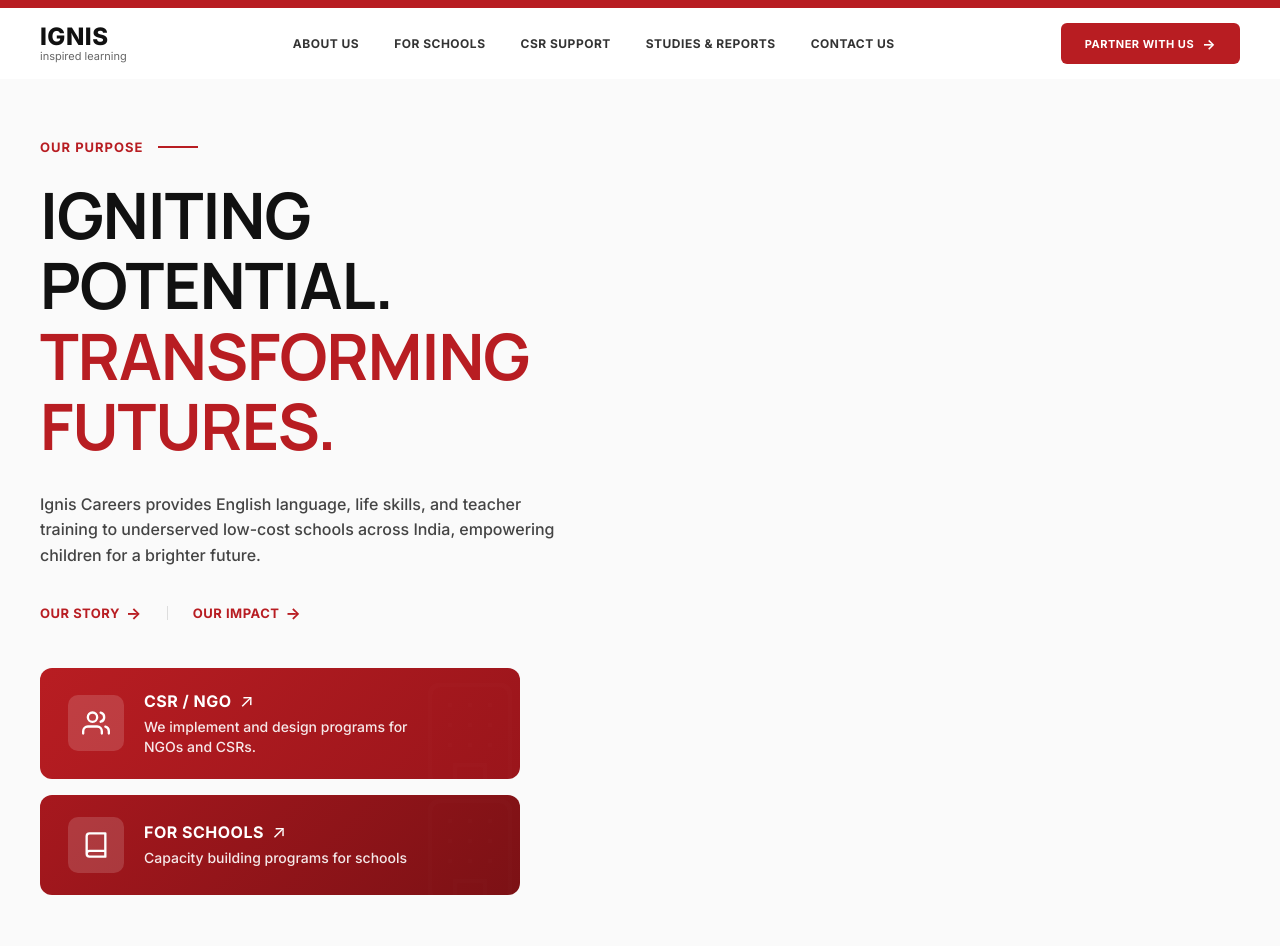
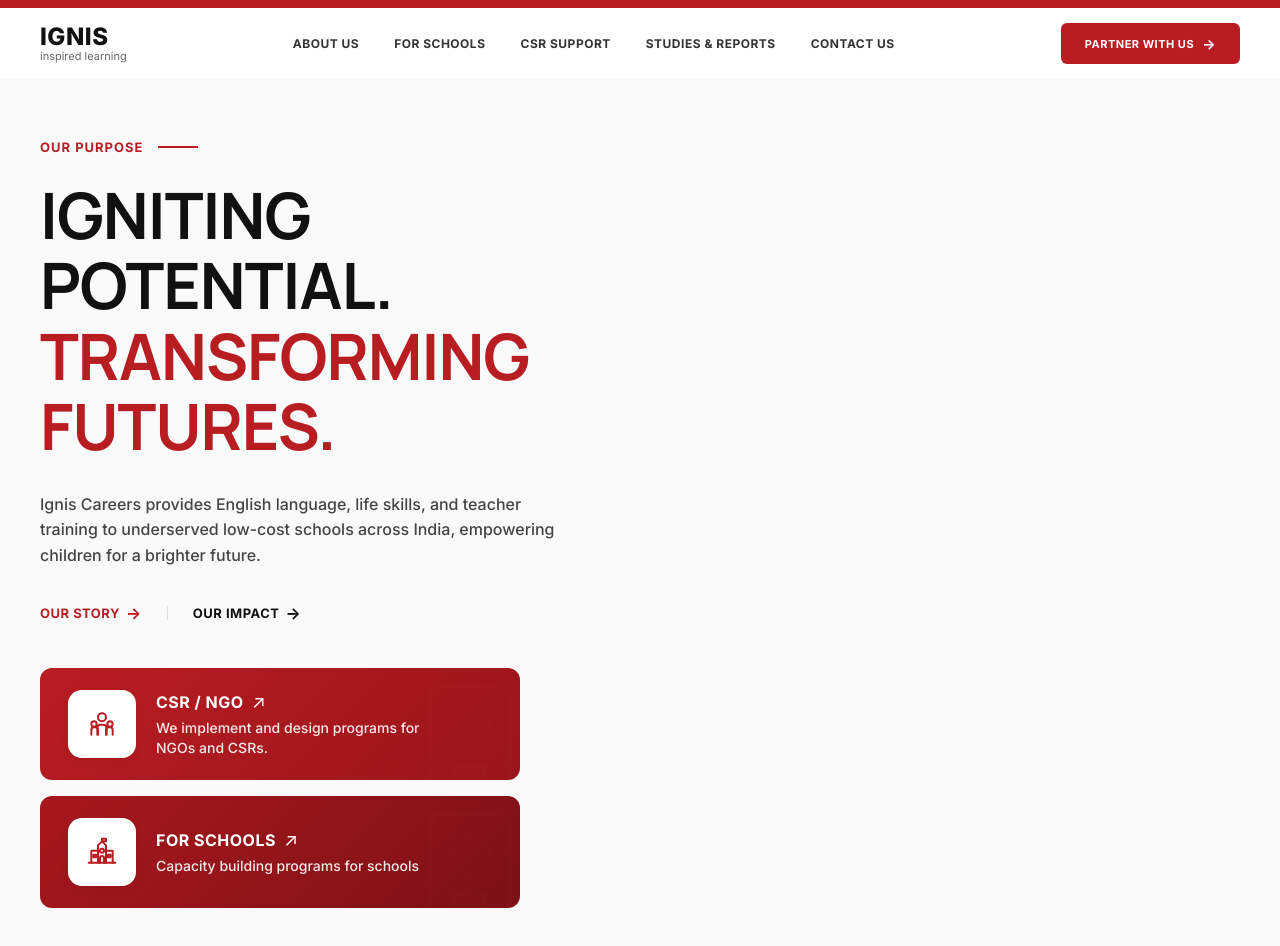
Before and after one commit to dtarun2202-lab/IGNIS, a React (Vite) app in the folder Downloads/IGNIS-main/frontend/: page / in a window 1280 px wide. Shown: the top 946 px of the page. Built offline with nearby package versions, Linux system fonts and the light colour scheme.

Commit message:
buttons done

```diff
--- a/Downloads/IGNIS-main/frontend/src/components/Hero/Hero.css
+++ b/Downloads/IGNIS-main/frontend/src/components/Hero/Hero.css
@@ -90,6 +90,10 @@
     letter-spacing: 0.5px;
 }
 
+.hero-link-black {
+    color: #111;
+}
+
 .hero-link .arrow {
     font-size: 16px;
 }
@@ -135,17 +139,19 @@
 .action-card-icon {
     margin-right: 20px;
     z-index: 2;
-    background: rgba(255, 255, 255, 0.15);
-    padding: 14px;
-    border-radius: 10px;
+    background: #ffffff;
+    color: #b81d22;
+    padding: 18px;
+    border-radius: 14px;
     display: flex;
     align-items: center;
     justify-content: center;
+    box-shadow: 0 4px 10px rgba(0,0,0,0.05);
 }
 
 .action-card-icon svg {
-    width: 28px;
-    height: 28px;
+    width: 32px;
+    height: 32px;
 }
 
 .action-card-content {
--- a/Downloads/IGNIS-main/frontend/src/components/Hero/HeroActions.tsx
+++ b/Downloads/IGNIS-main/frontend/src/components/Hero/HeroActions.tsx
@@ -7,11 +7,13 @@
         <div className="hero-actions">
             <Link to="/csr-ngo" className="action-card action-card-primary">
                 <div className="action-card-icon">
-                    <svg width="24" height="24" viewBox="0 0 24 24" fill="none" stroke="currentColor" strokeWidth="2" strokeLinecap="round" strokeLinejoin="round">
-                        <path d="M17 21v-2a4 4 0 0 0-4-4H5a4 4 0 0 0-4 4v2"></path>
-                        <circle cx="9" cy="7" r="4"></circle>
-                        <path d="M23 21v-2a4 4 0 0 0-3-3.87"></path>
-                        <path d="M16 3.13a4 4 0 0 1 0 7.75"></path>
+                    <svg width="24" height="24" viewBox="0 0 24 24" fill="none" stroke="currentColor" strokeWidth="1.5" strokeLinecap="round" strokeLinejoin="round">
+                        <path d="M12 10a3 3 0 1 0 0-6 3 3 0 0 0 0 6Z"/>
+                        <path d="M15.5 20v-5c0-1.4-1.1-2.5-2.5-2.5h-2c-1.4 0-2.5 1.1-2.5 2.5v5"/>
+                        <path d="M6 14a2 2 0 1 0 0-4 2 2 0 0 0 0 4Z"/>
+                        <path d="M9 20v-3.5c0-1.1-.9-2-2-2H6c-1.1 0-2 .9-2 2V20"/>
+                        <path d="M18 14a2 2 0 1 0 0-4 2 2 0 0 0 0 4Z"/>
+                        <path d="M20 20v-3.5c0-1.1-.9-2-2-2h-1c-1.1 0-2 .9-2 2V20"/>
                     </svg>
                 </div>
                 <div className="action-card-content">
@@ -41,8 +43,17 @@
 
             <Link to="/for-schools" className="action-card action-card-secondary">
                 <div className="action-card-icon">
-                    <svg width="24" height="24" viewBox="0 0 24 24" fill="none" stroke="currentColor" strokeWidth="2" strokeLinecap="round" strokeLinejoin="round">
-                        <path d="M4 19.5v-15A2.5 2.5 0 0 1 6.5 2H20v20H6.5a2.5 2.5 0 0 1 0-5H20"></path>
+                    <svg width="24" height="24" viewBox="0 0 24 24" fill="none" stroke="currentColor" strokeWidth="1.5" strokeLinecap="round" strokeLinejoin="round">
+                        <path d="M2 20h20" />
+                        <path d="M9 20V7l3-3 3 3v13" />
+                        <path d="M12 4v-2" />
+                        <path d="M12 2h3v2h-3" />
+                        <path d="M4 20v-9h5" />
+                        <path d="M20 20v-9h-5" />
+                        <path d="M10.5 20v-3.5a1.5 1.5 0 0 1 3 0V20" />
+                        <rect x="5.5" y="14" width="2" height="2" />
+                        <rect x="16.5" y="14" width="2" height="2" />
+                        <circle cx="12" cy="11" r="1.5" />
                     </svg>
                 </div>
                 <div className="action-card-content">
--- a/Downloads/IGNIS-main/frontend/src/components/Hero/HeroContent.tsx
+++ b/Downloads/IGNIS-main/frontend/src/components/Hero/HeroContent.tsx
@@ -26,7 +26,7 @@
             <div className="hero-links">
                 <Link to="/story" className="hero-link">OUR STORY <span className="arrow">&rarr;</span></Link>
                 <div className="hero-link-separator"></div>
-                <Link to="/impact" className="hero-link">OUR IMPACT <span className="arrow">&rarr;</span></Link>
+                <Link to="/impact" className="hero-link hero-link-black">OUR IMPACT <span className="arrow">&rarr;</span></Link>
             </div>
         </div>
     );
```
